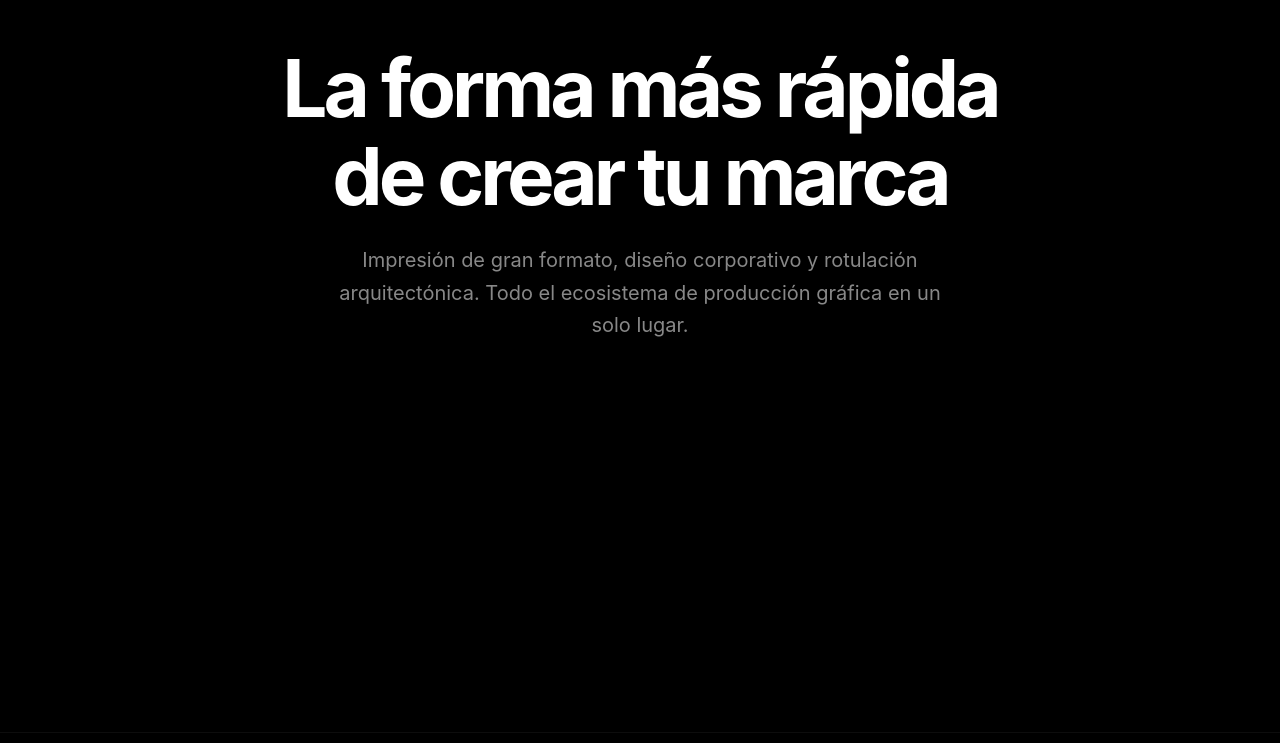
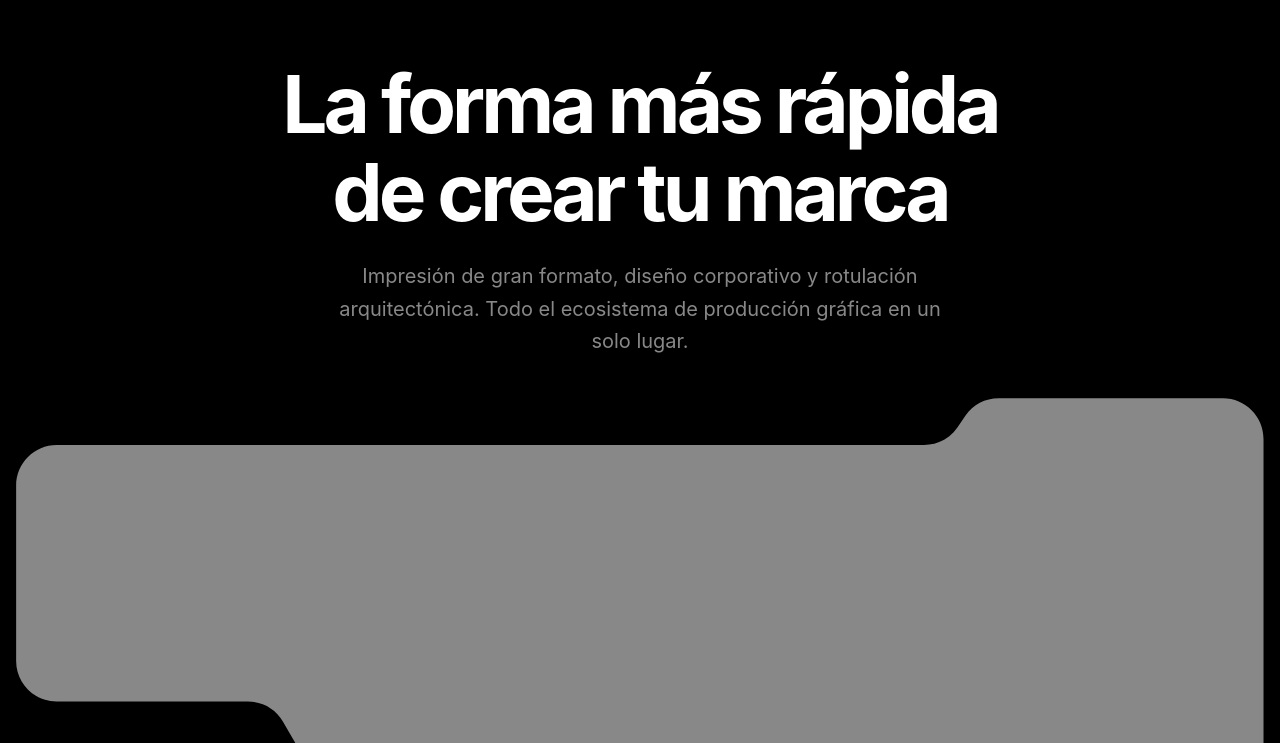
Before and after one commit to Yorest/xtremelanding, a website: page index.html in a window 1280 px wide. Shown: the part 68-811 px from the top of the page. Drawn offline with nearby package versions, Linux system fonts and the light colour scheme.

Commit message:
add shape

```diff
--- a/index.html
+++ b/index.html
@@ -8,7 +8,7 @@
         <script src="https://cdn.jsdelivr.net/npm/alpinejs@3.x.x/dist/cdn.min.js"></script>
     </head>
 
-    <body class="antialiased selection:bg-brand-green selection:text-black">
+    <body class="antialiased selection:bg-brand-green selection:text-black max-w-7xl mx-auto">
         <header
             class="fixed top-0 inset-x-0 z-50 bg-black/60 backdrop-blur-md border-b border-white/5"
             x-data="{ mobileMenuOpen: false }"
@@ -127,7 +127,7 @@
 
         <main id="inicio" class="flex-1 flex flex-col">
             <section
-                class="relative pt-24 flex flex-col items-center justify-start min-h-[90vh] md:min-h-screen overflow-hidden"
+                class="relative pt-24 flex flex-col items-center justify-start min-h-[90vh] md:min-h-screen overflow-hidden m-4"
             >
                 <div
                     class="relative z-10 flex flex-col items-center text-center px-4 max-w-4xl mx-auto w-full mt-4"
@@ -149,8 +149,8 @@
                         producción gráfica en un solo lugar.
                     </p>
                 </div>
-              <div>
-
+              <div class="md:mask-[url('./shape.svg')] md:mask-contain  md:rounded-none md:h-134.5 w-full bg-brand-textMuted rounded-lg p-2">
+                holajdkbsjsksnsnkdkkdkdkkdbdbdkzkzk
               </div>
             </section>
             <!-- ========================================== -->
--- a/src/input.css
+++ b/src/input.css
@@ -51,4 +51,5 @@
     padding: --spacing(6);
     box-shadow: var(--shadow-xl);
   }
+
 }
```
Also changed, not shown: src/output.css.
